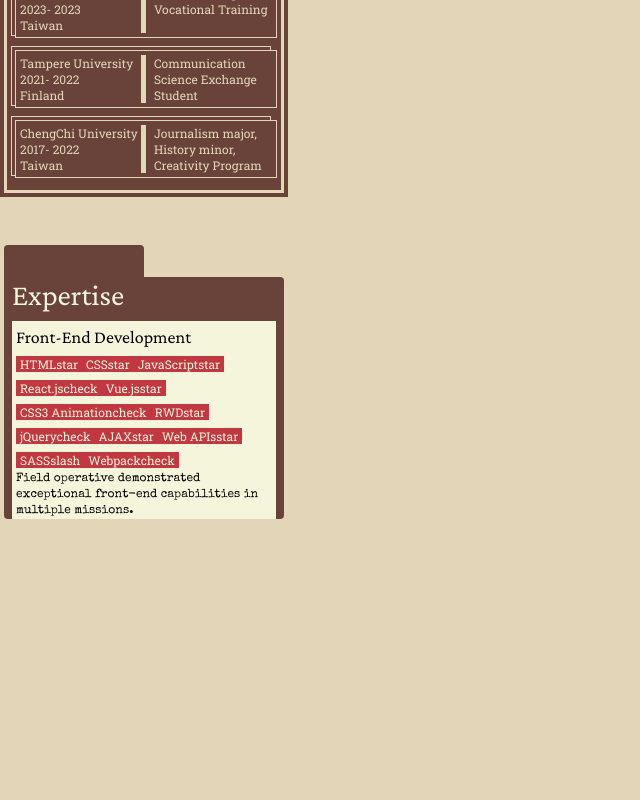
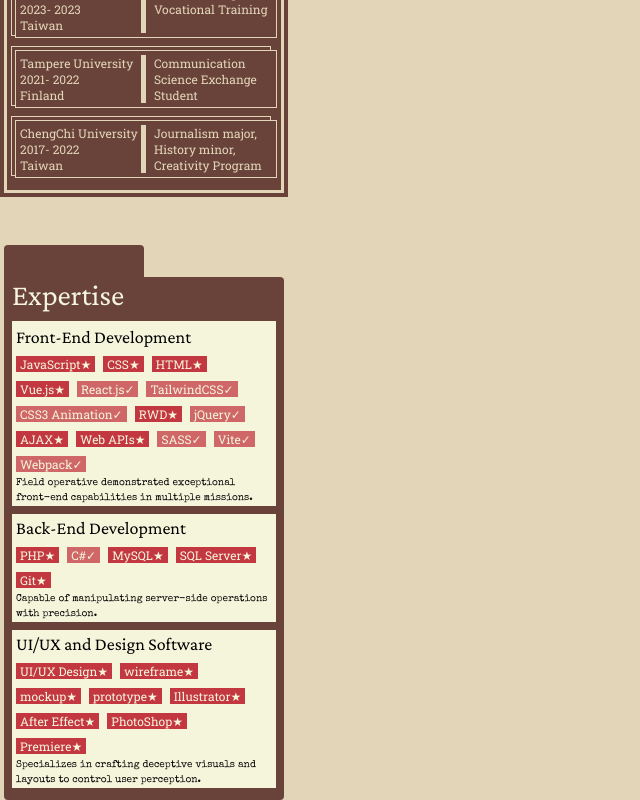
Before and after one commit to BenjaminChien/Agent_Benjamin, a React (Vite) app: page / in a window 1280 px wide. Shown: the part 3453-4253 px from the top of the page, without its empty margins (0-640 px from the left). Before the commit the page ends 3972 px from the top, so only its background shows below. Built offline with nearby package versions, Linux system fonts and the light colour scheme.

Commit message:
Finish Building Expertise

```diff
--- a/src/assets/expertise.js
+++ b/src/assets/expertise.js
@@ -3,17 +3,19 @@ const expertise = [
       category: "Front-End Development",
       note: "Field operative demonstrated exceptional front-end capabilities in multiple missions.",
       skills: [
+        { name: "JavaScript", level: "star" },
+        { name: "CSS", level: "star" },
         { name: "HTML", level: "star" },
-        { name: "CSS", level: "star" },
-        { name: "JavaScript", level: "star" },
+        { name: "Vue.js", level: "star" },
         { name: "React.js", level: "check" },
-        { name: "Vue.js", level: "star" },
+        { name: "TailwindCSS", level: "check" },
         { name: "CSS3 Animation", level: "check" },
         { name: "RWD", level: "star" },
         { name: "jQuery", level: "check" },
         { name: "AJAX", level: "star" },
         { name: "Web APIs", level: "star" },
-        { name: "SASS", level: "slash" },
+        { name: "SASS", level: "check" },
+        { name: "Vite", level: "check" },
         { name: "Webpack", level: "check" }
       ]
     },
--- a/src/components/Expertise.jsx
+++ b/src/components/Expertise.jsx
@@ -1,14 +1,14 @@
 const ExpertiseItem = (info) =>{
     return(
-        <div className="bg-Beige px-1">
-            <h3 className="font-Title text-lg">{info.info[0].category}</h3>
-            {info.info[0].skills.map((item, index)=>(
-                <span key={index} className="inline-block font-Content text-xs bg-Crimson text-Beige px-1">
-                {item.name}{item.level}
+        <div className="bg-Beige px-1 mb-2">
+            <h3 className="font-Title text-lg">{info.info.category}</h3>
+            {info.info.skills.map((item, index)=>(
+                <span key={index} className={`inline-block font-Content text-xs bg-Crimson text-Beige px-1 mr-2 mb-1 ${item.level == "star" ? "" : "opacity-75"}`}>
+                    {item.name}{item.level == "star" ? "★" : "✓"}
                 </span>
             ))}
 
-            <span className="block font-Special text-xs">{info.info[0].note}</span>
+            <span className="block font-Special text-[10px]">{info.info.note}</span>
         </div>
     )
 }
@@ -17,9 +17,11 @@ const Expertise = (info) =>{
     return(
         <div className="relative w-2xs mt-20 px-1">
             <div className="absolute w-[48.6%] h-8 bg-Dark-Chocolate -top-8 rounded-t-sm"></div>
-            <div className="bg-Dark-Chocolate rounded-r-sm rounded-bl-sm px-2">
+            <div className="bg-Dark-Chocolate rounded-r-sm rounded-bl-sm px-2 pb-1">
                 <h2 className="font-Title text-3xl text-Beige pb-2 border-b-2">Expertise</h2>
-                <ExpertiseItem info={info.info}></ExpertiseItem>
+                {info.info.map((item, index)=>(
+                    <ExpertiseItem key={index} info={item}></ExpertiseItem>
+                ))}
             </div>
         </div>
     )
```
